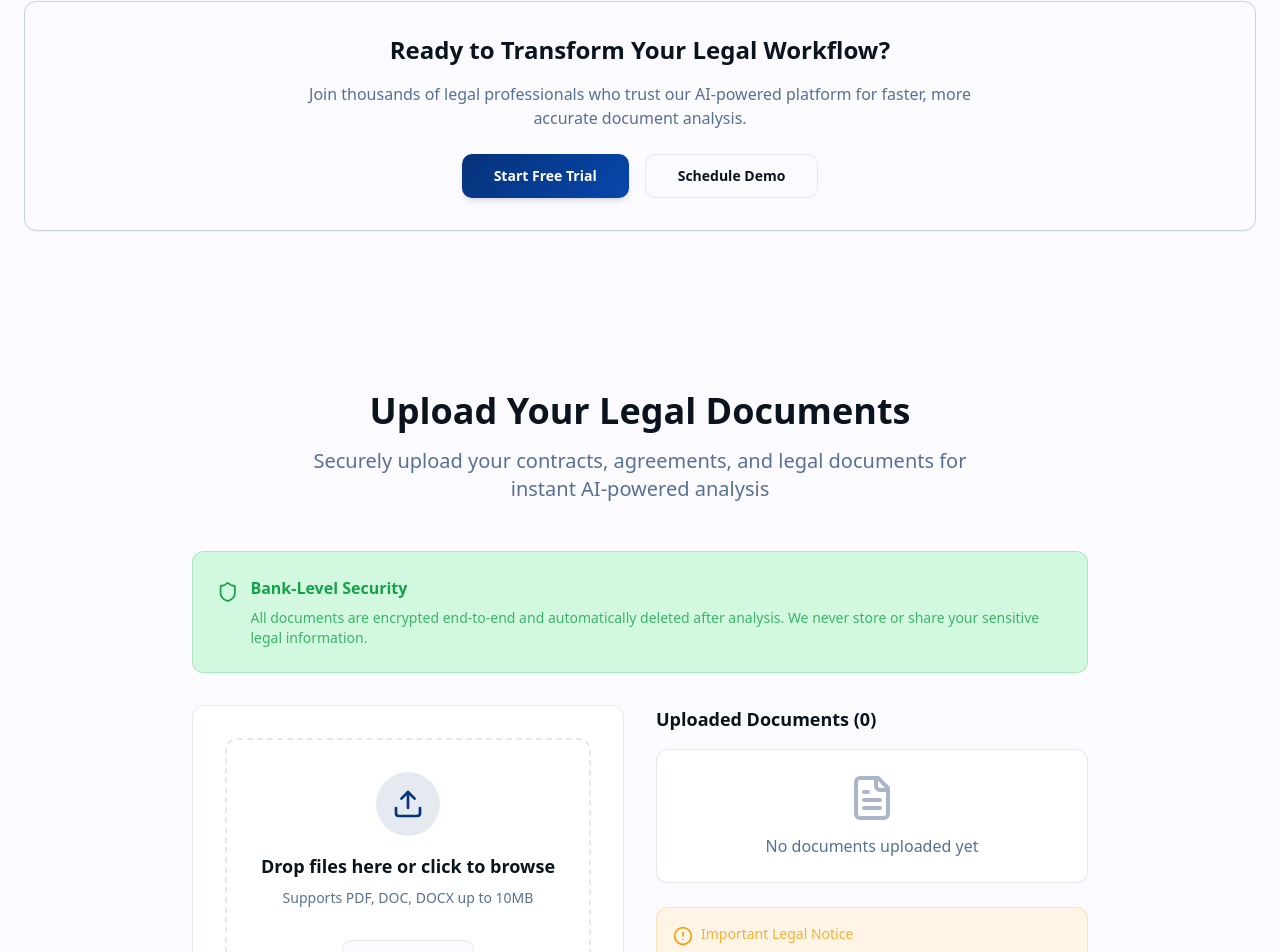
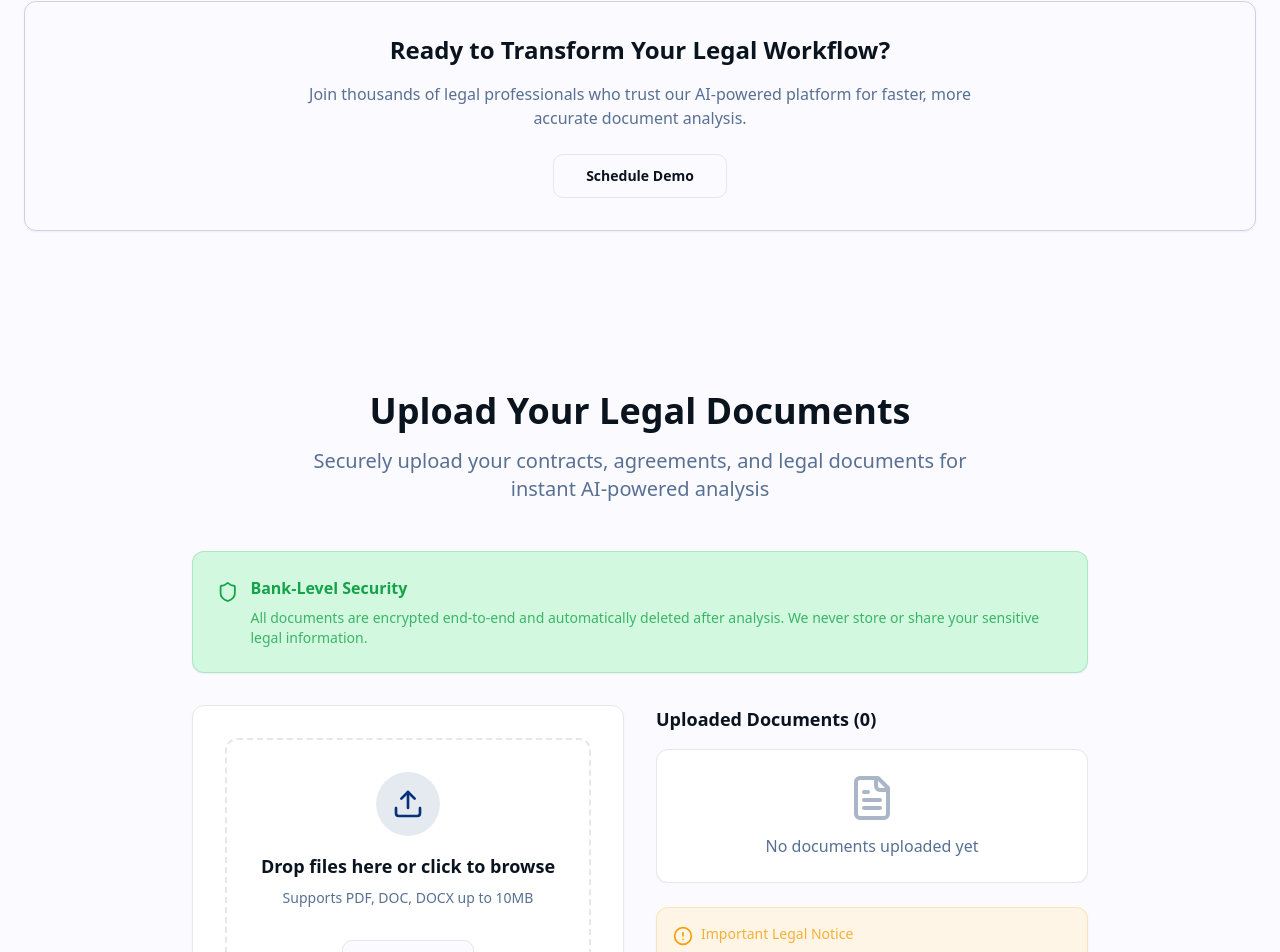
Before and after one commit to SimranShaikh20/LegalAI-Document-Assistant, a React (Vite) app: page / in a window 1280 px wide. Shown: the part 1898-2850 px from the top of the page. Built offline with nearby package versions, Linux system fonts and the light colour scheme.

Commit message:
Remove "Start Free Trial" button

```diff
--- a/src/components/Features.tsx
+++ b/src/components/Features.tsx
@@ -174,9 +174,6 @@ const Features = () => {
                 for faster, more accurate document analysis.
               </p>
               <div className="flex flex-col sm:flex-row gap-4 justify-center">
-                <Button variant="default" size="lg" className="font-semibold px-8 py-4 hover:shadow-xl transition-smooth">
-                  Start Free Trial
-                </Button>
                 <Button
                   variant="outline"
                   size="lg"
```
